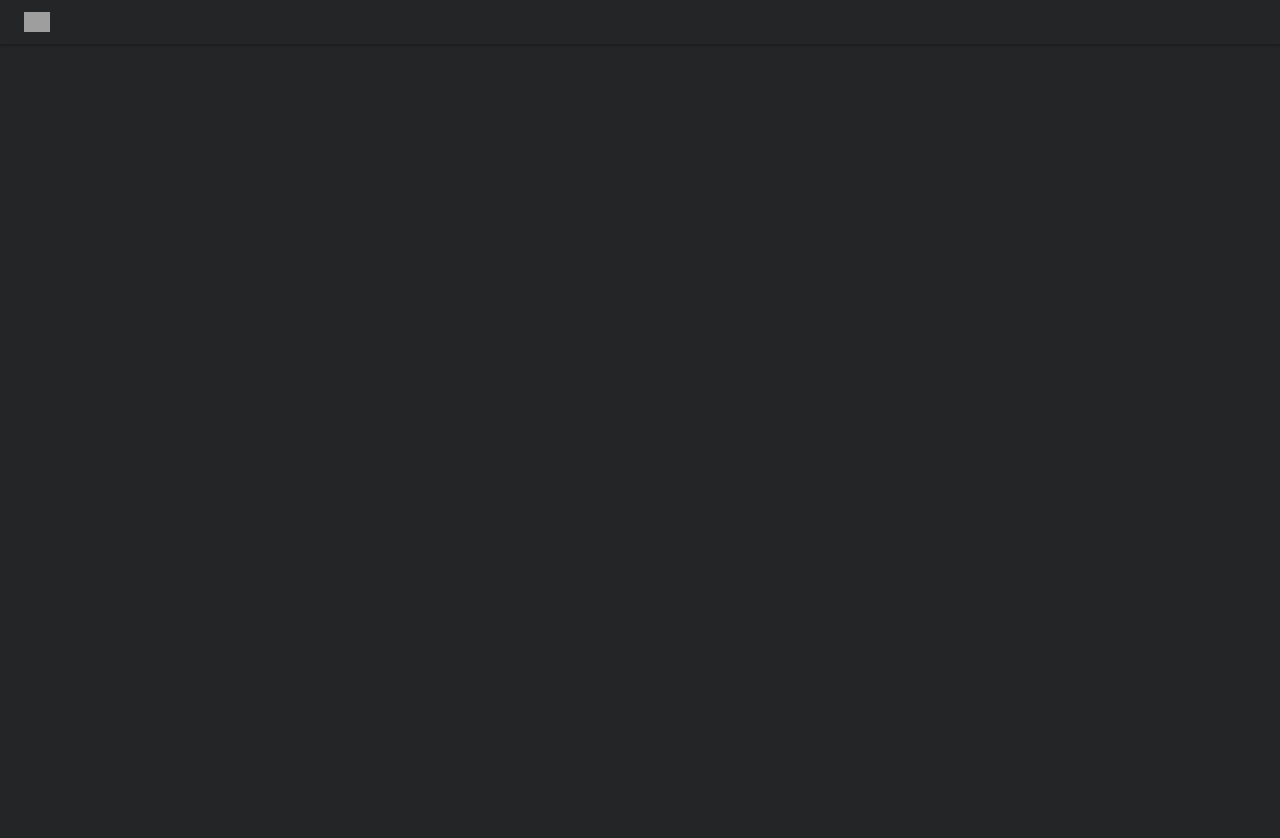
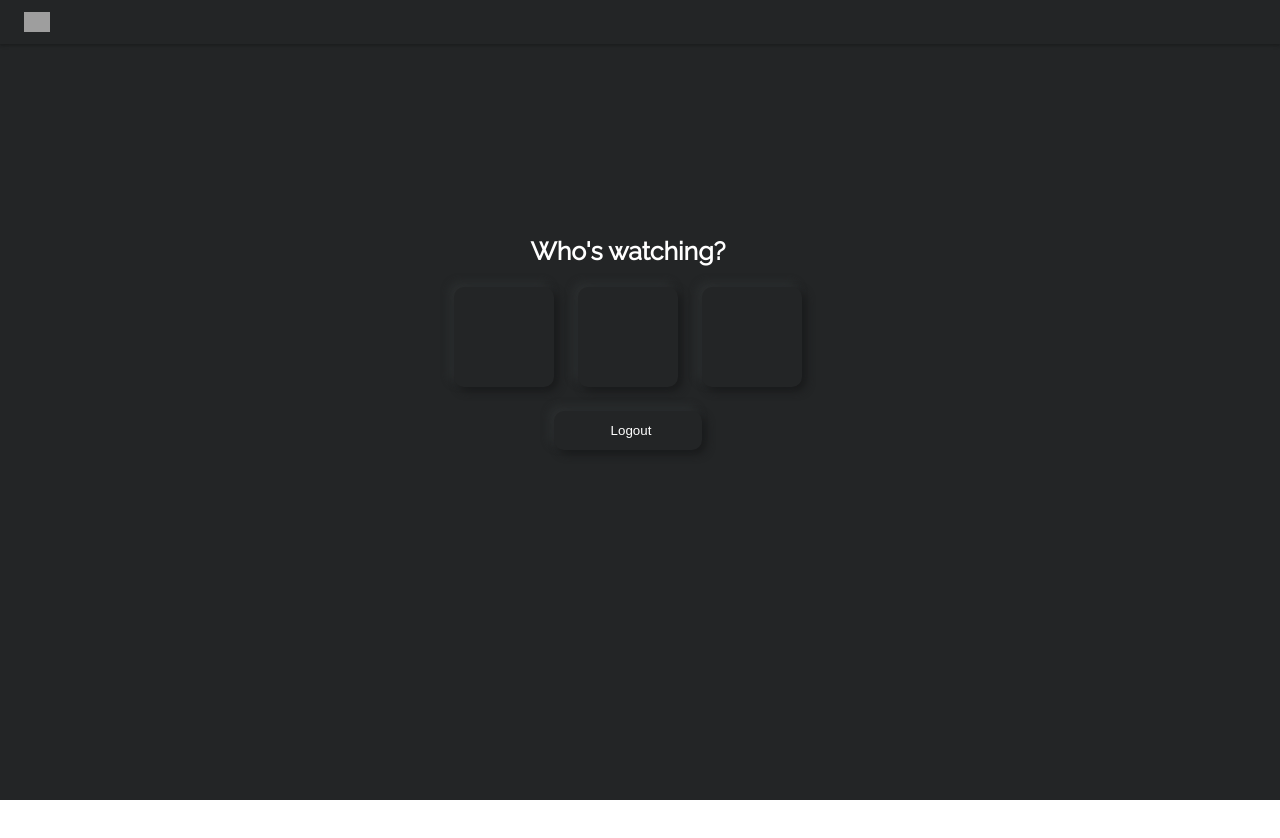
Before and after one commit to iamacca/login, a plain HTML site: page index.html in a window 1280 px wide. Both pictures are taken after a click on the button "Log In". After the commit the page ends 800 px from the top, so only its background shows below. Drawn offline with nearby package versions, Linux system fonts and the light colour scheme; grey boxes are pictures that could not be loaded.

Commit message:
animation implementation

```diff
--- a/index.html
+++ b/index.html
@@ -6,10 +6,6 @@
   <link rel="stylesheet" href="./style.css">
 </head>
 <body>
-<div class="box-logo">
-  <img class="netflix-logo"
-    src="https://upload.wikimedia.org/wikipedia/commons/thumb/0/08/Netflix_2015_logo.svg/799px-Netflix_2015_logo.svg.png">
-</div>
 
 <div class="background-login">
   <form class="login-form">
@@ -20,6 +16,22 @@
     <p id="login-choice">or</p>
     <input type="button" id="signup" value="Sign Up">
   </form>
+
+  <div class="select-user-hidden">
+    <h2>Who's watching?</h2>
+    <div class="user-pic-container">
+      <div class="user-pic-start"></div>
+      <div class="user-pic-center"></div>
+      <div class="user-pic-end"></div>
+    </div>
+    <input type="button" id="logout" value="Logout">
+  </div>
+
+</div>
+
+<div class="box-logo">
+  <img class="netflix-logo"
+    src="https://upload.wikimedia.org/wikipedia/commons/thumb/0/08/Netflix_2015_logo.svg/799px-Netflix_2015_logo.svg.png">
 </div>
 
   <script src='https://cdnjs.cloudflare.com/ajax/libs/jquery/2.1.3/jquery.min.js'></script><script  src="./scripts.js"></script>
--- a/scripts.js
+++ b/scripts.js
@@ -6,12 +6,32 @@ $("#login").click(function() {
     $(".netflix-logo").removeClass("netflix-logo-header");
     $(".background-login").removeClass("background-login-full");
     $(".login-form").removeClass("login-form-full");
+    $(".select-user-hidden").removeClass("select-user");
     diventatoheader = false;
   } else {
     $(".box-logo").addClass("box-logo-header");
     $(".netflix-logo").addClass("netflix-logo-header");
     $(".background-login").addClass("background-login-full");
     $(".login-form").addClass("login-form-full");
+    $(".select-user-hidden").addClass("select-user");
     diventatoheader = true;
   }
 });
+
+$("#logout").click(function() {
+  if (diventatoheader == true) {
+    $(".box-logo").removeClass("box-logo-header");
+    $(".netflix-logo").removeClass("netflix-logo-header");
+    $(".background-login").removeClass("background-login-full");
+    $(".login-form").removeClass("login-form-full");
+    $(".select-user-hidden").removeClass("select-user");
+    diventatoheader = false;
+  } else {
+    $(".box-logo").addClass("box-logo-header");
+    $(".netflix-logo").addClass("netflix-logo-header");
+    $(".background-login").addClass("background-login-full");
+    $(".login-form").addClass("login-form-full");
+    $(".select-user-hidden").addClass("select-user");
+    diventatoheader = true;
+  }
+});
--- a/style.css
+++ b/style.css
@@ -35,15 +35,14 @@ body {
 }
 
 .box-logo-header {
+  width: 100vw;
   height: 44px;
-  width: 100vw;
   border-radius: 0px;
   background: radial-gradient(circle, #232526 0%, #232526 100%);
   box-shadow: 0 1px 5px 0 rgba(0, 0, 0, 0.12), 0 2px 2px 0 rgba(0, 0, 0, 0.14);
   position: absolute;
   top: 0px;
   left: 0px;
-  z-index: 10;
 }
 
 .netflix-logo {
@@ -81,16 +80,15 @@ body {
 
 .background-login-full {
   width: 100vw;
-  height: 100vw;
+  height: 100vh;
   border-radius: 0px;
   background-color: #232526;
   box-shadow: 0 1px 5px 0 rgba(0, 0, 0, 0), 0 2px 2px 0 rgba(0, 0, 0, 0);
   position: absolute;
-  top: 40px;
+  top: 0px;
   left: 0px;
   display: flex;
-  flex-direction: column;
-  align-items: stretch;
+  flex-direction: row;
 }
 
 .login-title {
@@ -106,10 +104,7 @@ body {
 }
 
 .login-form-full {
-  align-content: center;
-  display: flex;
-  flex-direction: column;
-  opacity: 0;
+  display: none;
 }
 
 #login,
@@ -138,3 +133,64 @@ body {
 #login-choice {
  text-align: center;
 }
+
+.select-user-hidden {
+  opacity: 0;
+  display: none;
+  transition: all 2s ease;
+}
+
+.select-user {
+  opacity: 1;
+  display: initial;
+  align-content: center;
+  text-align: center;
+  display: flex;
+  flex-direction: column;
+  position: absolute;
+  top: 215px;
+  left: 454px;
+  align-items: center;
+}
+
+.user-pic-container {
+  display: flex;
+  flex-direction: row;
+  margin-bottom: 24px;
+}
+
+.user-pic-start {
+  width: 100px;
+  height: 100px;
+  border-radius: 10px;
+  background-color: #232526;
+  box-shadow: 4px 4px 8px 0 #191A1B, -4px -4px 8px 0 #2D3031;
+}
+
+.user-pic-center {
+  width: 100px;
+  height: 100px;
+  border-radius: 10px;
+  background-color: #232526;
+  box-shadow: 4px 4px 8px 0 #191A1B, -4px -4px 8px 0 #2D3031;
+  margin: 0 24px 0 24px;
+}
+
+.user-pic-end {
+  width: 100px;
+  height: 100px;
+  border-radius: 10px;
+  background-color: #232526;
+  box-shadow: 4px 4px 8px 0 #191A1B, -4px -4px 8px 0 #2D3031;
+}
+
+#logout {
+  width: 148px;
+  height: 39px;
+  border-radius: 10px;
+  background-color: #232526;
+  box-shadow: 4px 4px 8px 0 #191a1b, -4px -4px 8px 0 #2d3031;
+  color: #fff;
+  border: none;
+  margin: 0 0px 0 0px;
+}
```
